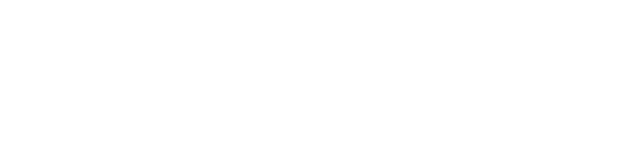
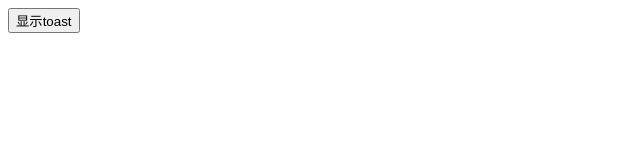
Before and after one commit to liusufeng/liu-toast, a plain HTML site: page index.html in a window 1280 px wide. Shown: the whole page, without its empty margins (0-640 px from the left). Drawn offline with Linux system fonts and the light colour scheme.

Commit message:
Initial commit

```diff
--- a/index.html
+++ b/index.html
@@ -1,7 +1,7 @@
 <!--
  * @Author: liusufeng
  * @Date: 2020-09-02 14:38:06
- * @LastEditTime: 2020-09-02 14:39:20
+ * @LastEditTime: 2020-09-02 14:44:21
  * @LastEditors: liusufeng
  * @Description: 示例
 -->
@@ -14,8 +14,11 @@
     <script src="./index.js"></script>
 </head>
 <body>
+    <button onclick="show()">显示toast</button>
     <script>
-        showToast('提示消息', true, 3000)
+        function show() {
+            showToast('提示消息', true, 3000)
+        }
     </script>
 </body>
 </html>
```
